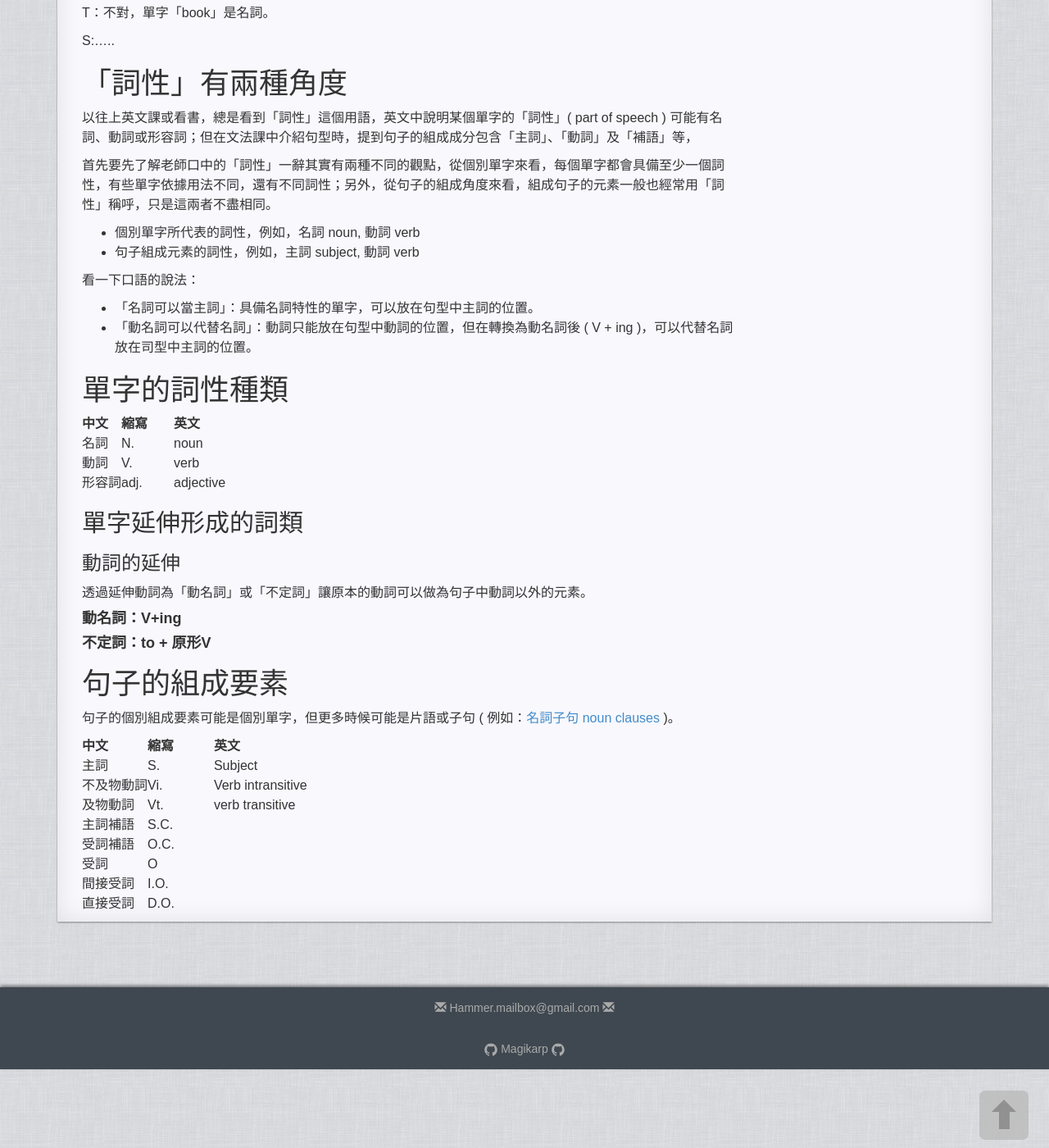
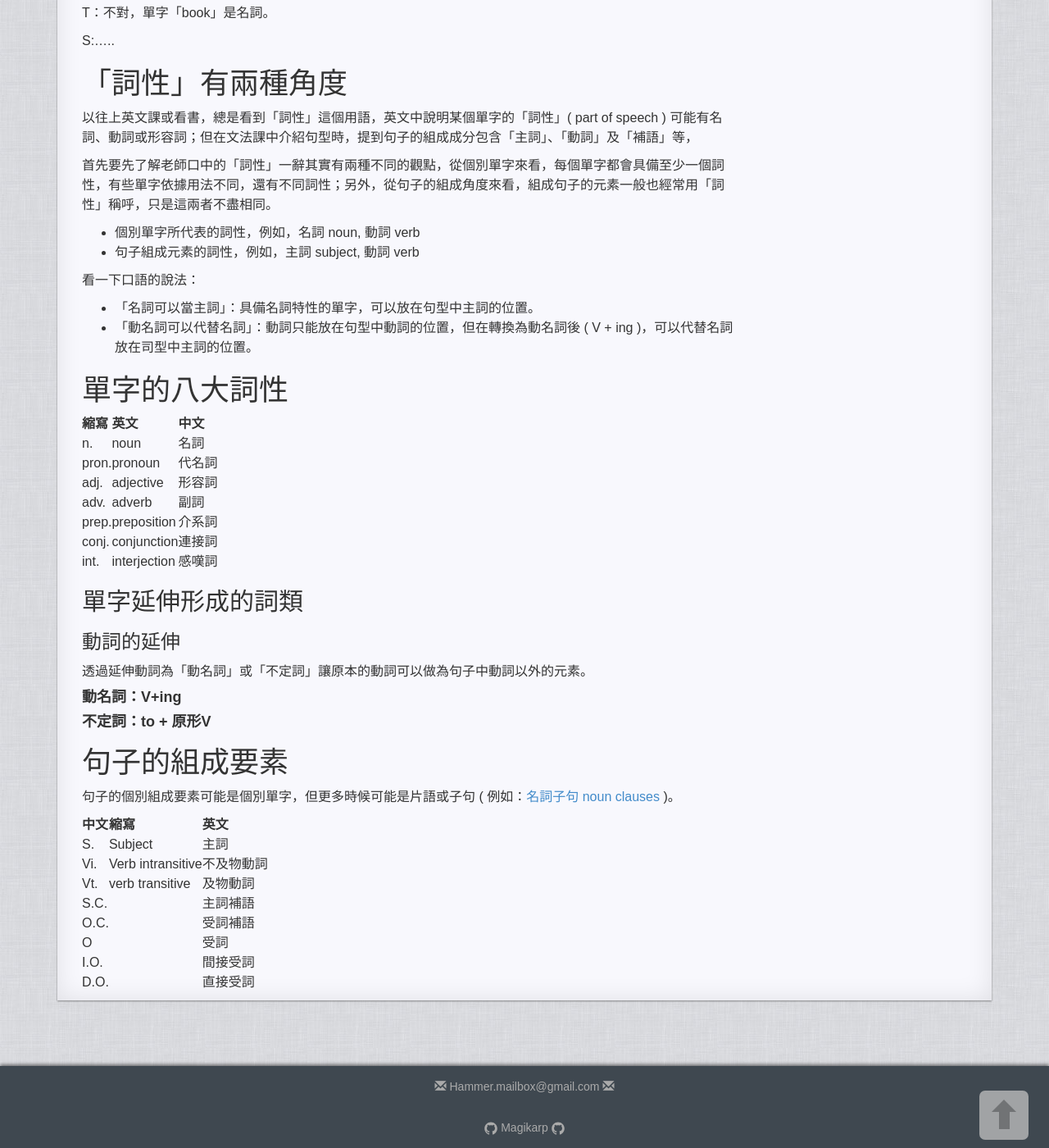
Before and after one commit to No129/No129.github.io, a Jekyll site: the page built from _posts/Useless/2018-07-30-[Useless]PartOfSpeech.md, in a window 1280 px wide and 1400 px high, scrolled down 658 px. Shown: the whole window at 82% size. Built offline with Jekyll 4.4.1, drawn with Linux system fonts in a browser that asks for light colours; nearby versions of some CDN libraries.

Commit message:
20180802

```diff
--- a/_posts/Useless/2018-07-30-[Useless]PartOfSpeech.md
+++ b/_posts/Useless/2018-07-30-[Useless]PartOfSpeech.md
@@ -33,13 +33,17 @@ S:.....
 * 「名詞可以當主詞」：具備名詞特性的單字，可以放在句型中主詞的位置。
 * 「動名詞可以代替名詞」：動詞只能放在句型中動詞的位置，但在轉換為動名詞後 ( V + ing )，可以代替名詞放在司型中主詞的位置。
 
-# 單字的詞性種類
+# 單字的八大詞性
 
-中文|縮寫|英文
+縮寫|英文|中文
 :-----------|:-----------|:-----------
-名詞       |N.　　　|noun
-動詞       |V.     |verb
-形容詞     |adj.   |adjective
+n.          |noun           |名詞
+pron.       |pronoun        |代名詞
+adj.        |adjective      |形容詞
+adv.        |adverb         |副詞
+prep.       |preposition    |介系詞
+conj.       |conjunction    |連接詞
+int.        |interjection   |感嘆詞
 
 ## 單字延伸形成的詞類
 ### 動詞的延伸
@@ -55,11 +59,11 @@ S:.....
 
 |中文|縮寫|英文|
 |---|---|---|
-|主詞           |S.     |Subject|
-|不及物動詞     |Vi.    |Verb intransitive|
-|及物動詞       |Vt.    |verb transitive|
-|主詞補語       |S.C.   ||
-|受詞補語       |O.C.   ||
-|受詞           |O      ||
-|間接受詞       |I.O.||
-|直接受詞       |D.O.　　　||
+|S.     |Subject            |主詞           |
+|Vi.    |Verb intransitive  |不及物動詞     |
+|Vt.    |verb transitive    |及物動詞       |
+|S.C.   |                   |主詞補語       |
+|O.C.   |                   |受詞補語       |
+|O      |                   |受詞           |
+|I.O.   |                   |間接受詞       |
+|D.O.   |                   |直接受詞       |
```
Also changed, not shown: _posts/Coding/ScumeOrWaterFlow.md (added, +23 -0 lines), _posts/Useless/[Useless]NounClause.md (added, +33 -0 lines), _posts/ZipThink/品質保證/QA.md (added, +38 -0 lines), _posts/ZipThink/品質保證/TMMI.md (added, +23 -0 lines), _posts/ZipThink/品質保證/VS的工具.md (added, +19 -0 lines), _posts/ZipThink/品質保證/靜態掃描工具.md (added, +18 -0 lines), _posts/Useless/2018-07-27-[Useless]Sentence1_S+V.md (renamed from _posts/Useless/2018-07-27-[Useless]Sentance_S+V.md), _posts/Useless/[Useless]Sentence2_S+V+C.md (added), _posts/Useless/[Useless]Sentence3_S+V+O.md (added), _posts/Useless/[Useless]Sentence4_S+V+O+C.md (added), _posts/Useless/[Useless]Sentence5_S+V+O+O.md (added).
